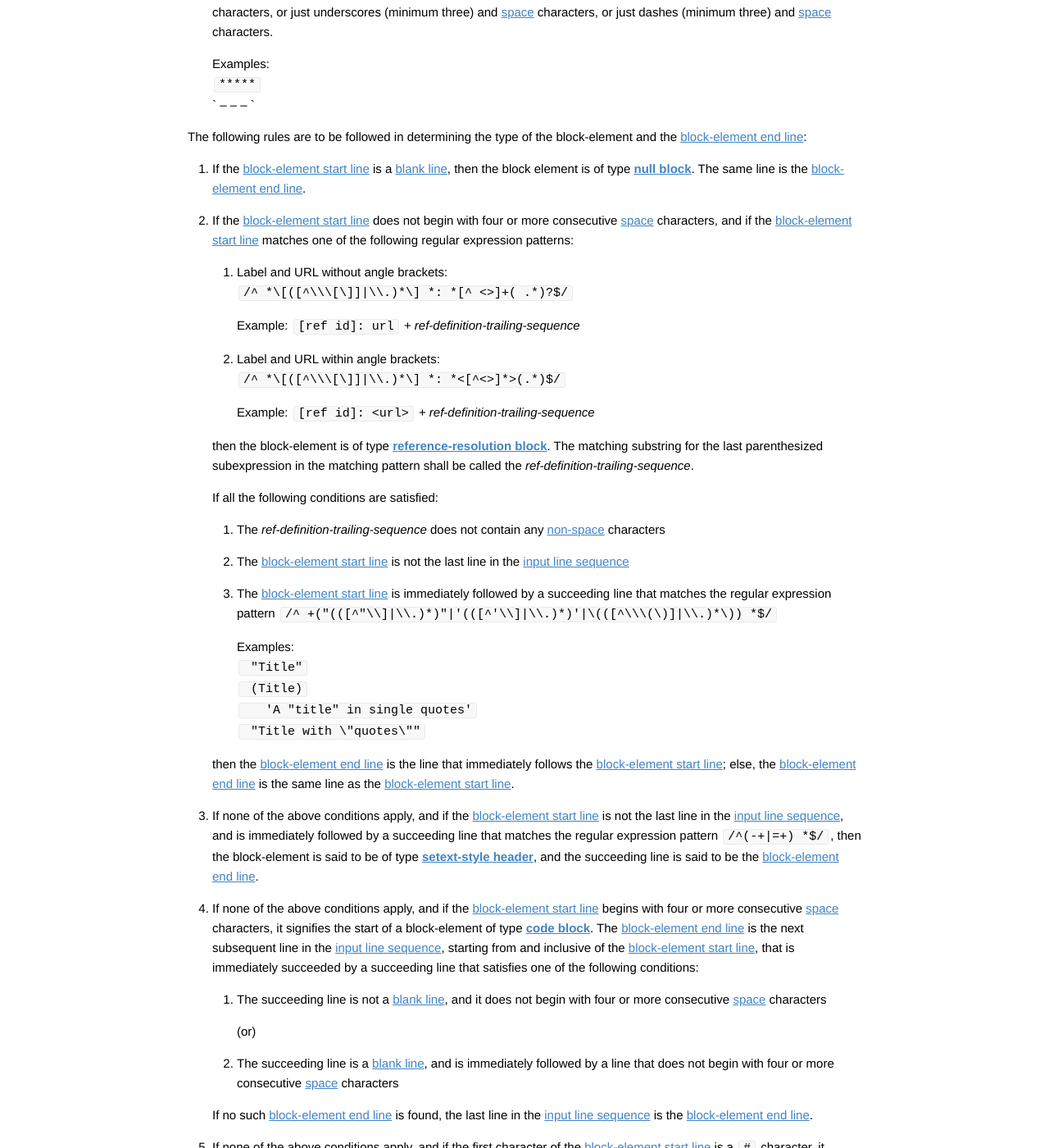
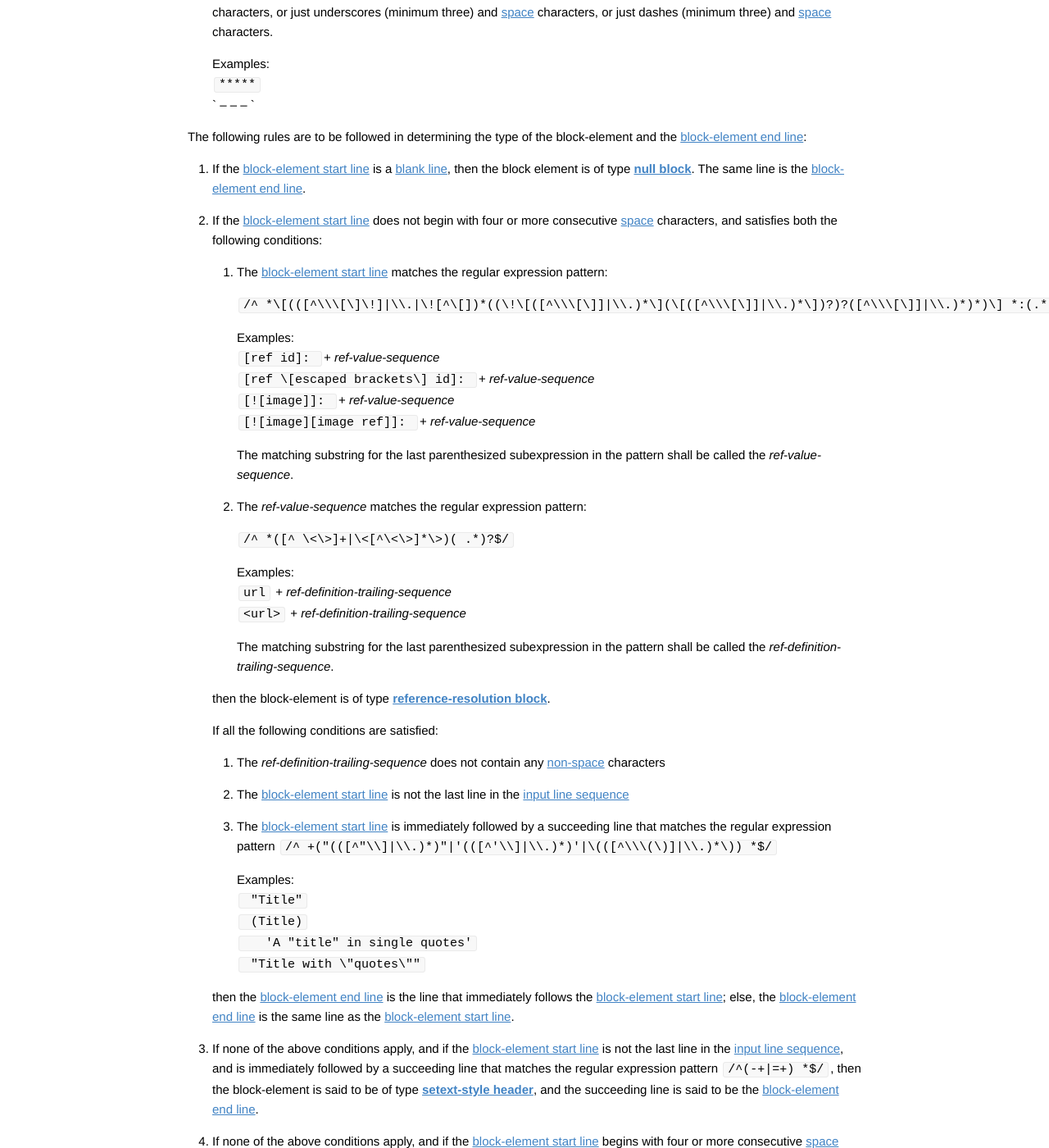
Before and after one commit to vfmd/vfmd-spec, a Jekyll site: the page built from specification.md, in a window 1280 px wide and 1400 px high, scrolled down 5446 px. Shown: the whole window at 82% size. Built offline with Jekyll 4.4.1, drawn with Linux system fonts in a browser that asks for light colours; Markdown is read by kramdown in place of the engine named in the settings.

Commit message:
Identifying reference resolution blocks should handle images within the id
For example, if I want an image inside a link, I would write:

    Here's a [![picture]] you can click to go to my site.

    [picture]: path/to/picture.png
    [![picture]]: http://mysite.com

Previously, unescaped `[` and `]` inside a ref meant that the second
ref-resolution block in the above example was not even identified. This
commit changes that to allow for images to be present in the ref-id of
a ref-resolution block.

```diff
--- a/specification.md
+++ b/specification.md
@@ -394,23 +394,36 @@ block-element and the [block-element end line]:
     [block-element end line].
 
  2. If the [block-element start line] does not begin with four or more
-    consecutive [space] characters, and if the [block-element start
-    line] matches one of the following regular expression patterns:
-
-     1. Label and URL without angle brackets:
-        `/^ *\[([^\\\[\]]|\\.)*\] *: *[^ <>]+( .*)?$/`
-
-        Example: `[ref id]: url` + _ref-definition-trailing-sequence_
-
-     2. Label and URL within angle brackets:
-        `/^ *\[([^\\\[\]]|\\.)*\] *: *<[^<>]*>(.*)$/`
-
-        Example: `[ref id]: <url>` + _ref-definition-trailing-sequence_
+    consecutive [space] characters, and satisfies both the following
+    conditions:
+
+     1. The [block-element start line] matches the regular expression
+        pattern:
+
+        `/^ *\[(([^\\\[\]\!]|\\.|\![^\[])*((\!\[([^\\\[\]]|\\.)*\](\[([^\\\[\]]|\\.)*\])?)?([^\\\[\]]|\\.)*)*)\] *:(.*)$/`
+
+        Examples:
+        `[ref id]: ` + _ref-value-sequence_
+        `[ref \[escaped brackets\] id]: ` + _ref-value-sequence_
+        `[![image]]: ` + _ref-value-sequence_
+        `[![image][image ref]]: ` + _ref-value-sequence_
+
+        The matching substring for the last parenthesized subexpression
+        in the pattern shall be called the _ref-value-sequence_.
+
+     2. The _ref-value-sequence_ matches the regular expression pattern:
+
+        `/^ *([^ \<\>]+|\<[^\<\>]*\>)( .*)?$/`
+
+        Examples:
+        `url` + _ref-definition-trailing-sequence_
+        `<url>` + _ref-definition-trailing-sequence_
+
+        The matching substring for the last parenthesized subexpression
+        in the pattern shall be called the
+        _ref-definition-trailing-sequence_.
 
     then the block-element is of type [**reference-resolution block**].
-    The matching substring for the last parenthesized subexpression in
-    the matching pattern shall be called the
-    _ref-definition-trailing-sequence_.
 
     If all the following conditions are satisfied:
 
```
